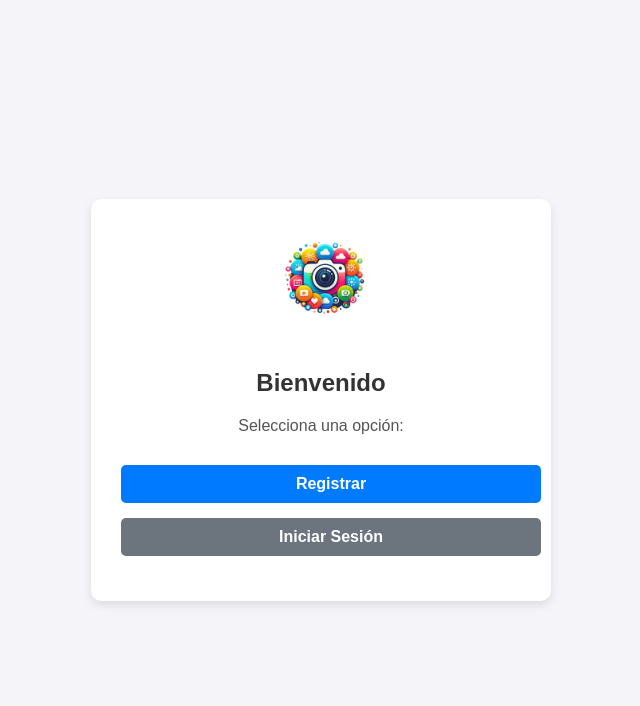
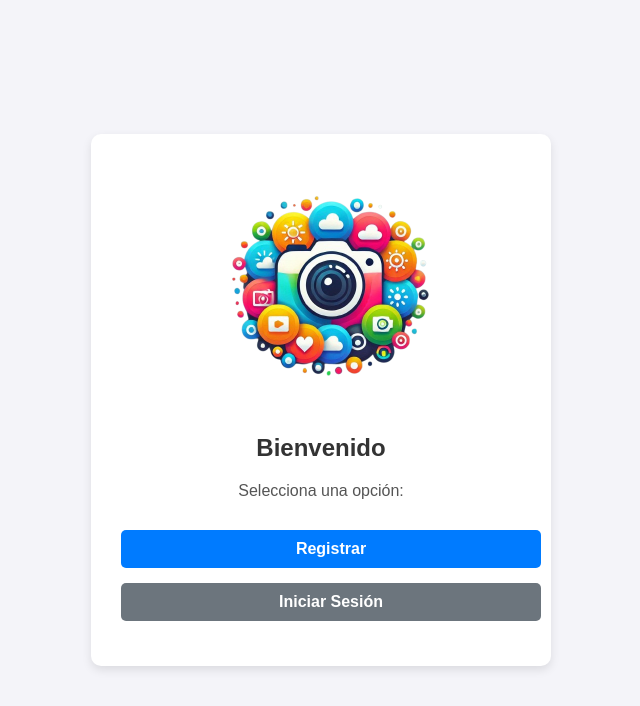
Before and after one commit to alwxav98/loginPS, a Flask app: page / in a window 1280 px wide. Shown: the top 706 px of the page, without its empty margins (319-959 px from the left). Run offline with Flask 3, Linux system fonts and the light colour scheme.

Commit message:
Update inicio.html

```diff
--- a/templates/inicio.html
+++ b/templates/inicio.html
@@ -71,12 +71,16 @@
         .btn-secondary:hover {
             background-color: #5a6268;
         }
+        .imagen-central {
+            width: 250px;
+            height: auto;
+        }
     </style>
 </head>
 <body>
     <div class="container">
         <!-- Agregar logo -->
-        <img src="logo.png" alt="Logo" class="logo">
+        <img src="/static/logo.png" alt="Logo" class="imagen-central">
         <h1>Bienvenido</h1>
         <p>Selecciona una opción:</p>
         <!-- Botones para registrar e iniciar sesión -->
```
